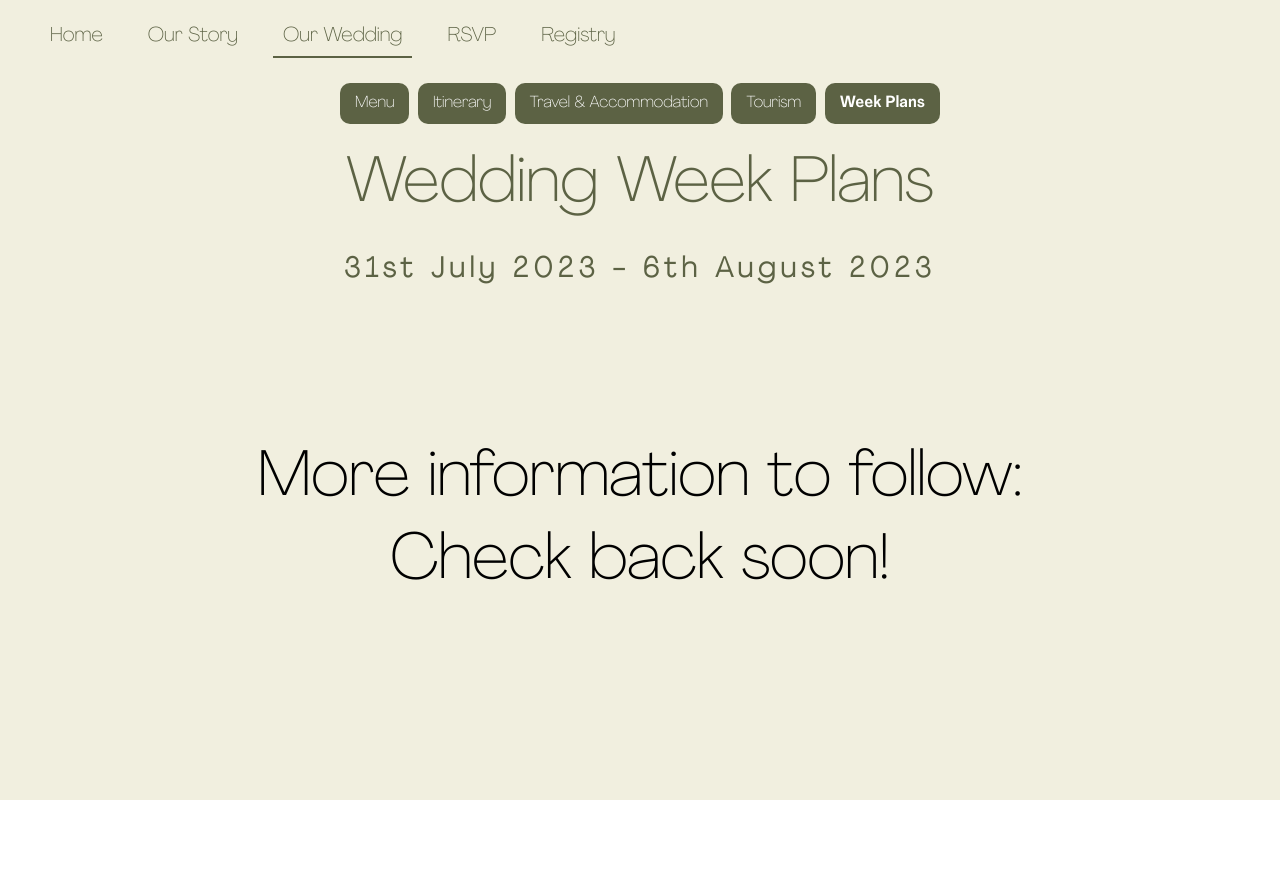
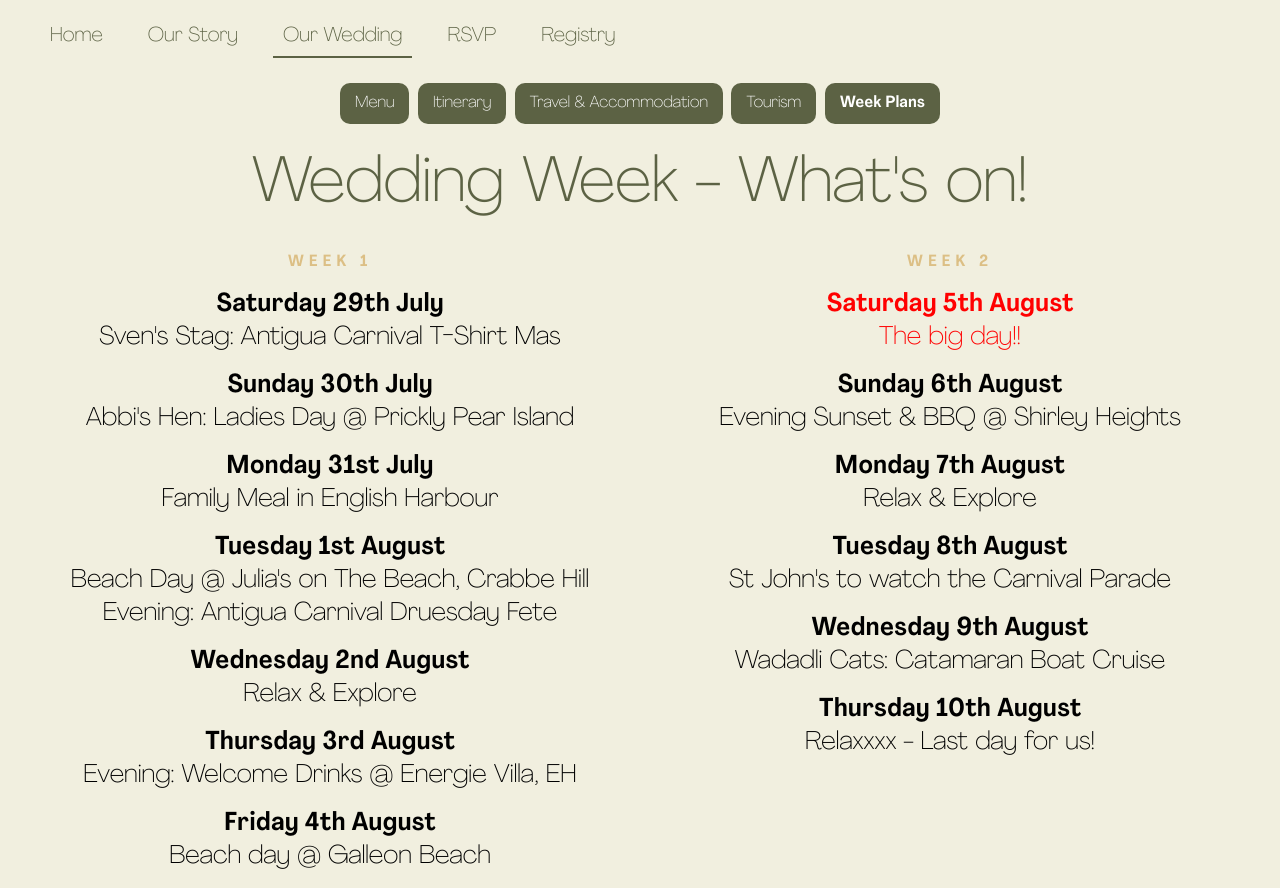
Before and after one commit to dadlian/abbi-sven-wedding, a plain HTML site: page wedding/plans.html in a window 1280 px wide. Before the commit the page ends 800 px from the top, so only its background shows below. Drawn offline with Linux system fonts and the light colour scheme.

Commit message:
Updated wedding plans

```diff
--- a/css/wedding/plans.css
+++ b/css/wedding/plans.css
@@ -17,6 +17,20 @@
   width: 100%;
   color: #5C6244;
   text-align: center;
+}
+
+.heading{
+  color: #dcbf85;
+  text-align: center;
+  font-family: 'Agrandir Bold', sans-serif;
+  text-transform: uppercase;
+  margin-bottom: 15px;
+  font-size: 1em;
+  letter-spacing: 0.3em;
+}
+
+.column{
+  width: calc(50% - 20px);
 }
 
 .subtitle{
@@ -39,6 +53,29 @@ p{
   margin-bottom: 10px;
 }
 
+.event{
+  text-align: center;
+  margin-bottom: 15px;
+}
+
+.date{
+  font-family: 'Agrandir Bold', sans-serif;
+  text-align: center;
+  font-size: 1.6em;
+  margin-top: 0px;
+}
+
+.details{
+  font-family: 'Agrandir', sans-serif;
+  text-align: center;
+  font-size: 1.6em;
+  margin-top: 0px;
+}
+
+.big_day{
+  color: red;
+}
+
 @media only screen and (max-width: 800px){
   p{
     margin-top: 50px;
--- a/wedding/plans.html
+++ b/wedding/plans.html
@@ -32,12 +32,68 @@
         <a class='active' href='/wedding/plans.html'>Week Plans</a>
       </div>
       <div class='contents'>
-        <h1 class='title'>Wedding Week Plans</h1>
-        <h2 class='subtitle'>31st July 2023 - 6th August 2023</h2>
-        <p>
-          More information to follow: <br />
-          Check back soon!
-        </p>
+        <h1 class='title'>Wedding Week - What's on!</h1>
+        <div class='columns'>
+          <div class='column'>
+            <div class='heading'>Week 1</div>
+            <div class='event'>
+              <div class='date'>Saturday 29th July</div>
+              <div class='details'>Sven's Stag: Antigua Carnival T-Shirt Mas</div>
+            </div>
+            <div class='event'>
+              <div class='date'>Sunday 30th July</div>
+              <div class='details'>Abbi's Hen: Ladies Day @ Prickly Pear Island</div>
+            </div>
+            <div class='event'>
+              <div class='date'>Monday 31st July</div>
+              <div class='details'>Family Meal in English Harbour</div>
+            </div>
+            <div class='event'>
+              <div class='date'>Tuesday 1st August</div>
+              <div class='details'>Beach Day @ Julia's on The Beach, Crabbe Hill</div>
+              <div class='details'>Evening: Antigua Carnival Druesday Fete</div>
+            </div>
+            <div class='event'>
+              <div class='date'>Wednesday 2nd August</div>
+              <div class='details'>Relax & Explore</div>
+            </div>
+            <div class='event'>
+              <div class='date'>Thursday 3rd August</div>
+              <div class='details'>Evening: Welcome Drinks @ Energie Villa, EH</div>
+            </div>
+            <div class='event'>
+              <div class='date'>Friday 4th August</div>
+              <div class='details'>Beach day @ Galleon Beach</div>
+            </div>
+          </div>
+          <div class='column'>
+            <div class='heading'>Week 2</div>
+            <div class='event big_day'>
+              <div class='date'>Saturday 5th August</div>
+              <div class='details'>The big day!!</div>
+            </div>
+            <div class='event'>
+              <div class='date'>Sunday 6th August</div>
+              <div class='details'>Evening Sunset & BBQ @ Shirley Heights</div>
+            </div>
+            <div class='event'>
+              <div class='date'>Monday 7th August</div>
+              <div class='details'>Relax & Explore</div>
+            </div>
+            <div class='event'>
+              <div class='date'>Tuesday 8th August</div>
+              <div class='details'>St John's to watch the Carnival Parade</div>
+            </div>
+            <div class='event'>
+              <div class='date'>Wednesday 9th August</div>
+              <div class='details'>Wadadli Cats: Catamaran Boat Cruise</div>
+            </div>
+            <div class='event'>
+              <div class='date'>Thursday 10th August</div>
+              <div class='details'>Relaxxxx - Last day for us!</div>
+            </div>
+          </div>
+        </div>
       </div>
     </div>
     <script type='text/javascript' src='../js/actions.js'></script>
```
